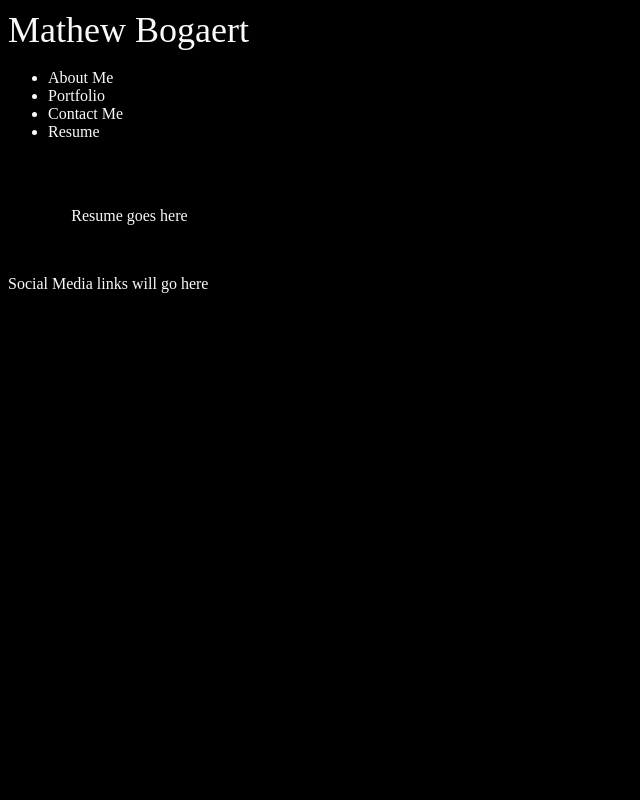
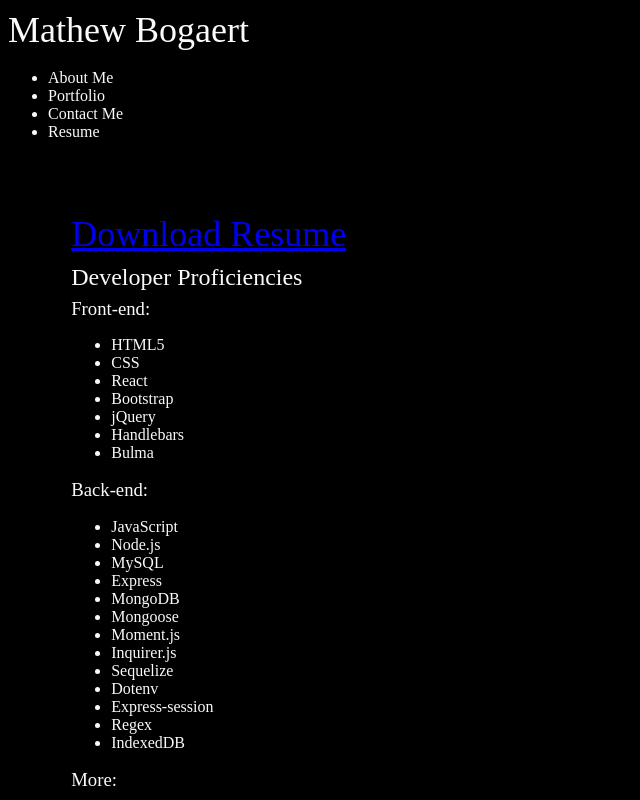
Before and after one commit to Mbogaert/react-portfolio, a React (Create React App) app: page / in a window 1280 px wide. Both pictures are taken after a click on the element "Resume". Shown: the top 800 px of the page, without its empty margins (0-640 px from the left). Built offline with nearby package versions, Linux system fonts and the light colour scheme.

Commit message:
added downloadable resume and skills

```diff
--- a/src/components/Resume/index.js
+++ b/src/components/Resume/index.js
@@ -1,11 +1,56 @@
-import React from 'react';
+import React from "react";
+import resume from "../../assets/developer/resume.pdf";
 
 function Resume() {
-    return (
-        <div>
-            Resume goes here
-        </div>
-    )
+  return (
+    <section>
+      <h1>
+        <a class="text" href={resume} download="Resume">
+          Download Resume
+        </a>
+      </h1>
+      <h2>Developer Proficiencies</h2>
+      <h3>Front-end:</h3>
+      <ul>
+        <li>HTML5</li>
+        <li>CSS</li>
+        <li>React</li>
+        <li>Bootstrap</li>
+        <li>jQuery</li>
+        <li>Handlebars</li>
+        <li>Bulma</li>
+      </ul>
+      <h3>Back-end:</h3>
+      <ul>
+        <li>JavaScript</li>
+        <li>Node.js</li>
+        <li>MySQL</li>
+        <li>Express</li>
+        <li>MongoDB</li>
+        <li>Mongoose</li>
+        <li>Moment.js</li>
+        <li>Inquirer.js</li>
+        <li>Sequelize</li>
+        <li>Dotenv</li>
+        <li>Express-session</li>
+        <li>Regex</li>
+        <li>IndexedDB</li>
+      </ul>
+      <h3>More:</h3>
+      <ul>
+        <li>GitHub / GitHub Pages</li>
+        <li>Insomnia</li>
+        <li>JSON</li>
+        <li>Webpack</li>
+        <li>GitLab</li>
+        <li>VS Code</li>
+        <li>Heroku</li>
+        <li>Webpack</li>
+        <li>Jest</li>
+        <li>Wix.com</li>
+      </ul>
+    </section>
+  );
 }
 
 export default Resume;
```
Also changed, not shown: 1 other file (tests, documents, lock files or other folders).
